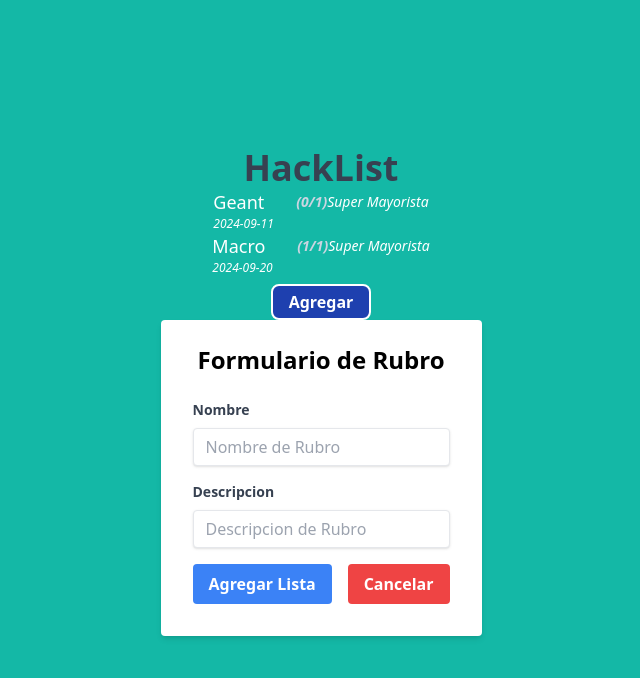
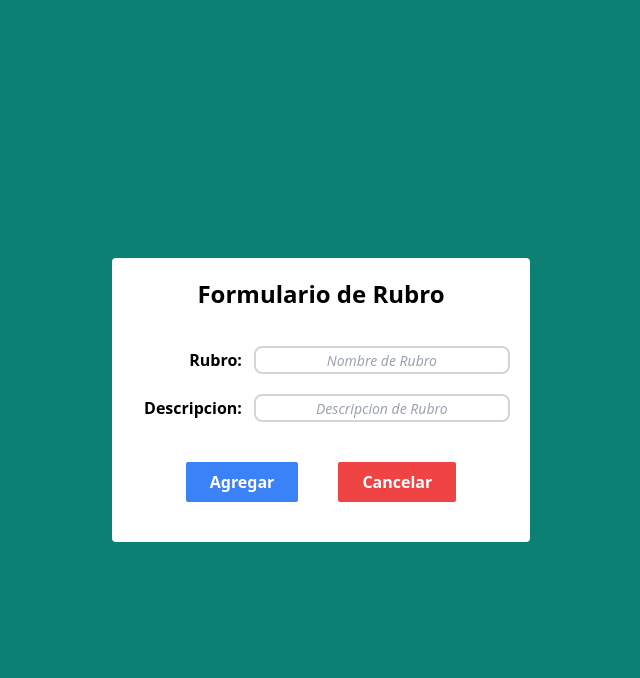
Before and after one commit to mauro25987/hackacademy-u3-ej3v2, a React (Vite) app: page / in a window 1280 px wide. Both pictures are taken after a click on the button "Agregar". Shown: the top 678 px of the page, without its empty margins (319-959 px from the left). Built offline with nearby package versions, Linux system fonts and the light colour scheme.

Commit message:
Modal finished

```diff
--- a/src/components/Modal.jsx
+++ b/src/components/Modal.jsx
@@ -30,15 +30,16 @@ function Modal({ setShowModal }) {
   };
 
   return (
-    <div className="mx-auto mb-4 max-w-md rounded bg-white px-8 pb-8 pt-6 shadow-md">
+    <div className="fixed inset-0 flex items-center justify-center bg-black bg-opacity-30 backdrop-blur-sm">
       <form onSubmit={handleSubmit}>
-        <h2 className="mb-6 text-center text-2xl font-bold">Formulario de Rubro</h2>
-        <div className="mb-4">
-          <label className="mb-2 block text-sm font-bold text-gray-700" htmlFor="name">
-            Nombre
+        <div className="flex flex-col items-center justify-center gap-5 rounded bg-white p-5">
+          <div className="mb-4 text-2xl font-semibold">Formulario de Rubro</div>
+          <div className="self-end">
+            <label htmlFor="name" className="m-3 font-semibold">
+              Rubro:
             </label>
             <input
-            className="focus:shadow-outline w-full appearance-none rounded border px-3 py-2 leading-tight text-gray-700 shadow focus:outline-none"
+              className="w-64 rounded-lg border-2 border-gray-300 px-4 duration-200 placeholder:text-center placeholder:text-sm placeholder:italic focus:border-indigo-500 focus:outline-none"
               id="name"
               name="name"
               value={ruber.name}
@@ -48,12 +49,12 @@ function Modal({ setShowModal }) {
               onChange={(e) => setRuber({ ...ruber, [e.target.name]: e.target.value })}
             />
           </div>
-        <div className="mb-4">
-          <label className="mb-2 block text-sm font-bold text-gray-700" htmlFor="description">
-            Descripcion
+          <div className="self-end">
+            <label htmlFor="description" className="m-3 font-semibold">
+              Descripcion:
             </label>
             <input
-            className="focus:shadow-outline w-full appearance-none rounded border px-3 py-2 leading-tight text-gray-700 shadow focus:outline-none"
+              className="w-64 rounded-lg border-2 border-gray-300 px-4 duration-200 placeholder:text-center placeholder:text-sm placeholder:italic focus:border-indigo-500 focus:outline-none"
               id="description"
               name="description"
               value={ruber.description}
@@ -63,18 +64,16 @@ function Modal({ setShowModal }) {
             />
           </div>
           <div className="flex items-center justify-between">
-          <button
-            className="focus:shadow-outline rounded bg-blue-500 px-4 py-2 font-bold text-white hover:bg-blue-700 focus:outline-none"
-            type="submit"
-          >
-            Agregar Lista
+            <button className="m-5 rounded-sm bg-blue-500 px-6 py-2 font-bold text-white hover:bg-blue-700">
+              Agregar
             </button>
             <button
-            className="focus:shadow-outline rounded bg-red-500 px-4 py-2 font-bold text-white hover:bg-red-700 focus:outline-none"
+              className="m-5 rounded-sm bg-red-500 px-6 py-2 font-bold text-white hover:bg-red-700"
               onClick={() => setShowModal(false)}
             >
               Cancelar
             </button>
+          </div>
         </div>
       </form>
     </div>
```
Lines whose indentation alone changed are shown as unchanged.
